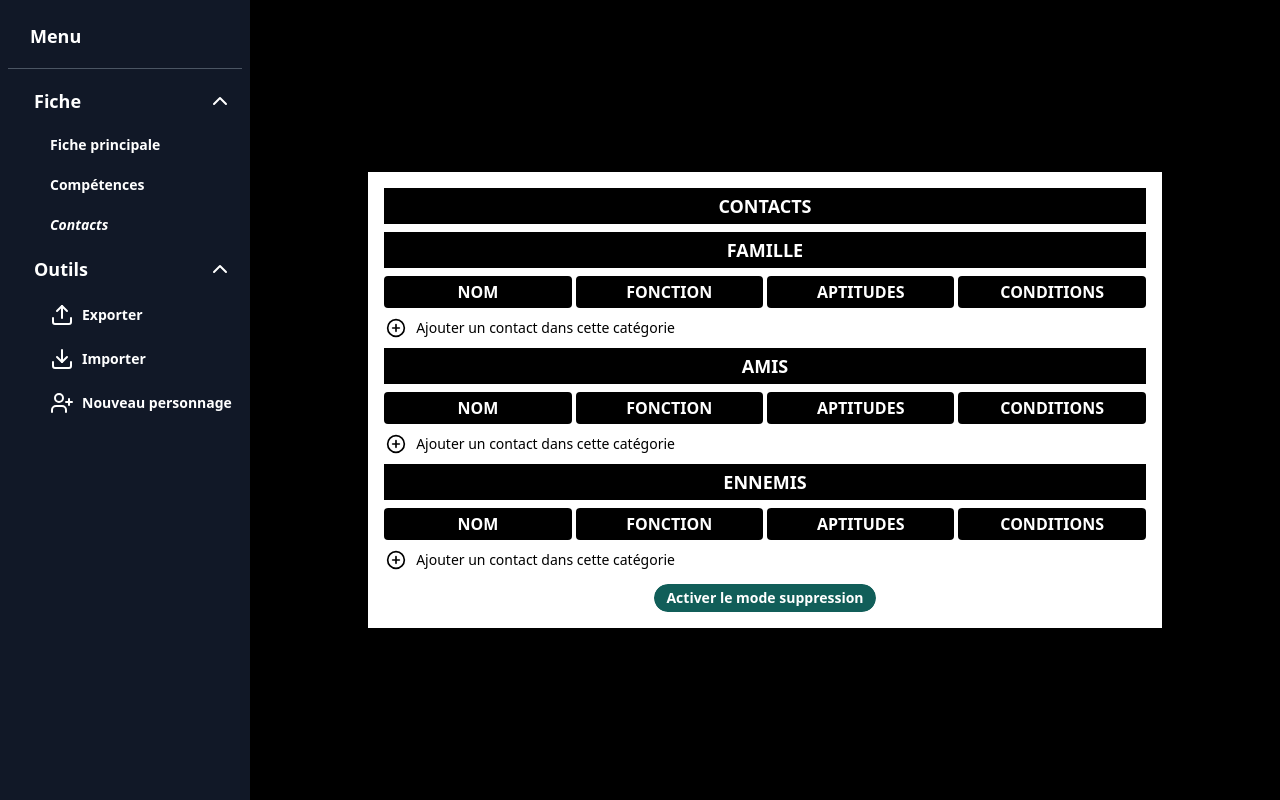
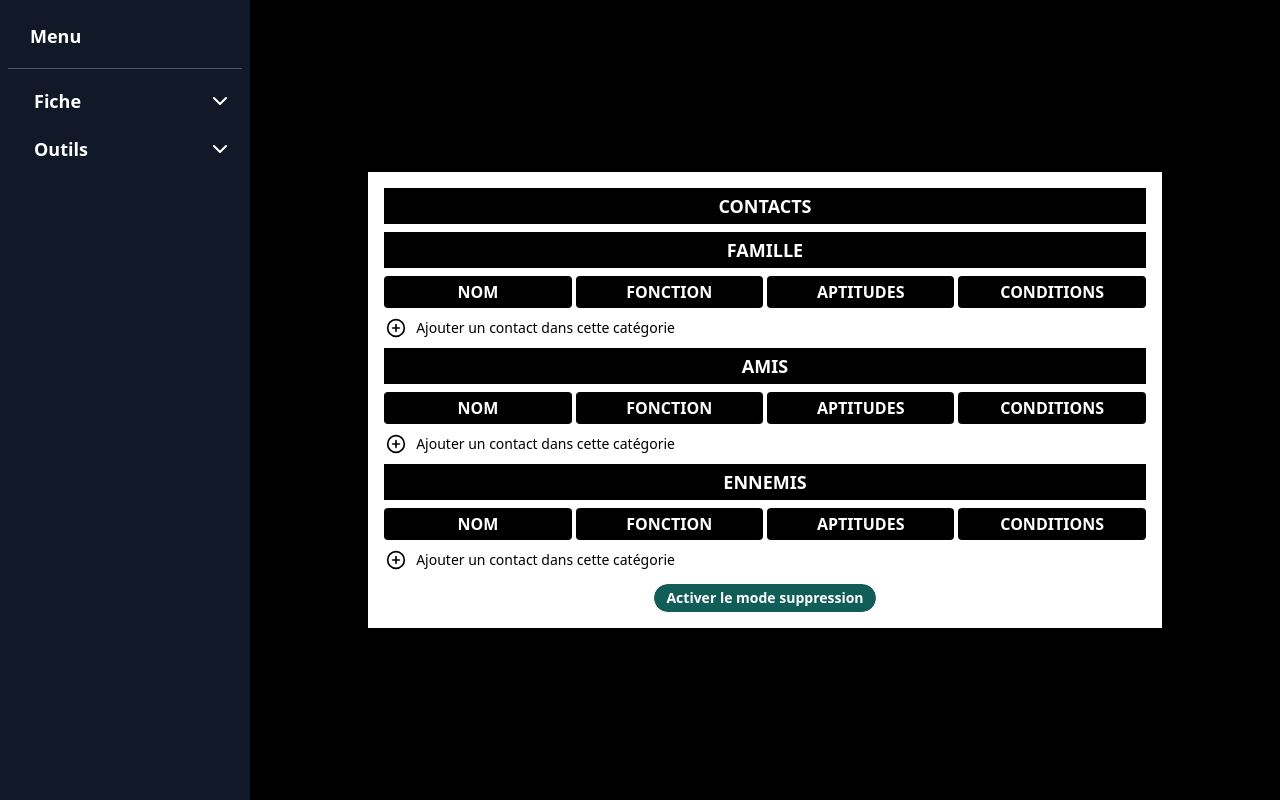
Before and after one commit to LucasPitzalis/2d6-FPI, a React (Vite) app: page /contacts in a window 1280 px wide. Built offline with nearby package versions, Linux system fonts and the light colour scheme.

Commit message:
improved deletion button offset + fixed side menu

```diff
--- a/src/components/DeletableItem.jsx
+++ b/src/components/DeletableItem.jsx
@@ -10,7 +10,7 @@ export default function DeletableItem(props) {
         <div className={`flex-1 flex relative outline-offset-1 outline-2 outline-red-500 ${highlight ? 'outline' : ''} ${props.styles}`}>
             {props.children}
             {props.deleteMode &&
-                <div className="absolute top-1/2 left-1/2 transform -translate-x-1/2 -translate-y-1/2 group/delete"
+                <div className="absolute -top-2 -left-3 group/delete"
                     onMouseOver={() => setHighlight(true)}
                     onMouseOut={() => setHighlight(false)}
                 >
--- a/src/components/sidebar/SubMenu.jsx
+++ b/src/components/sidebar/SubMenu.jsx
@@ -13,13 +13,13 @@ export default function SubMenu(props) {
             >
                 <div className="flex justify-between w-full items-center">
                     <h3 className="text-lg">{props.title}</h3>
-                    <span className={`duration-300 ${isCollapsed ? 'rotate-180' : ''}`}>
+                    <span className={`duration-300 ${!isCollapsed ? 'rotate-180' : ''}`}>
                         <ChevronUp />
                     </span>
                 </div>
             </div>
             <div
-                className={`ml-4 ${isCollapsed ? 'hidden' : ''}`}
+                className={`ml-4 ${!isCollapsed ? 'hidden' : ''}`}
             >
                 {props.children}
             </div>
```
